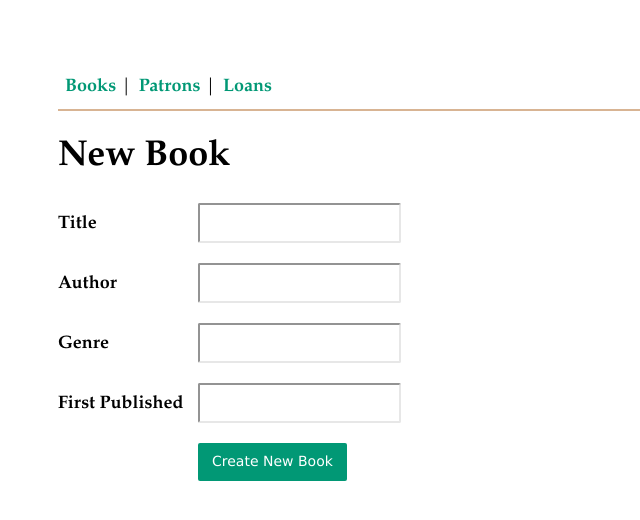
After one commit to rhvdbergh/SQLite-Library-Manager, a Node server app: page /books/new in a window 1280 px wide. The commit adds this page. Shown: the top 520 px of the page, without its empty margins (0-640 px from the left). Run offline with Node 20, Linux system fonts and the light colour scheme; some libraries are stand-ins or nearby versions.

Commit message:
add new book page and styles

```diff
--- a/routes/index.js
+++ b/routes/index.js
@@ -4,7 +4,12 @@ var router = express.Router();
 
 /* GET home page. */
 router.get('/', function(req, res, next) {
-  res.render('index', { title: 'Express' });
+  res.render('index', { title: 'SQLite Library Manager' });
+});
+
+/* GET new books page. */
+router.get('/books/new', function(req, res, next) {
+  res.render('new_book', { title: 'SQLite Library Manager: New Book' });
 });
 
 module.exports = router;
--- a/views/layout.pug
+++ b/views/layout.pug
@@ -2,7 +2,7 @@ doctype html
 html
   head
     title Library Manager
-    link(rel='stylesheet', href='stylesheets/style.css')
+    link(rel='stylesheet', href='../stylesheets/style.css')
   nav
     ul
       li
--- /dev/null
+++ b/views/new_book.pug
@@ -0,0 +1,20 @@
+extends layout
+
+block content
+  body
+    h1 New Book
+    form
+      p
+        label(for='title') Title
+        input#title(type='text')
+      p
+        label(for='author') Author
+        input#author(type='text')
+      p
+        label(for='genre') Genre
+        input#genre(type='text')
+      p
+        label(for='first_published') First Published
+        input#first_published(type='text')
+      p
+        input(type='submit', value='Create New Book')
```
